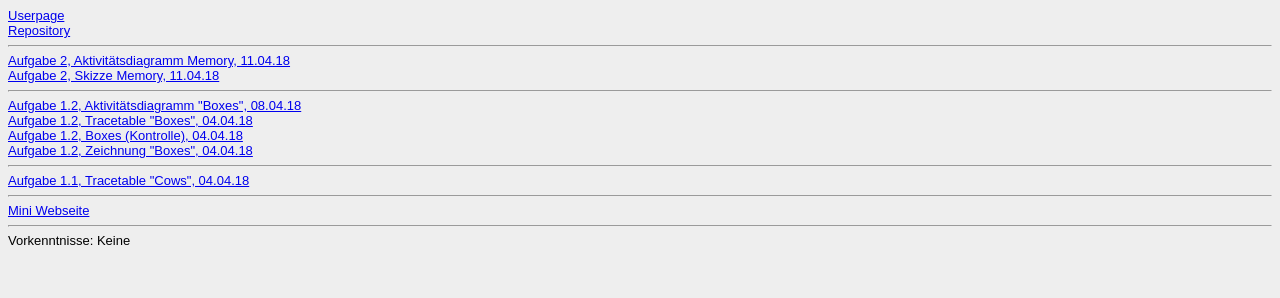
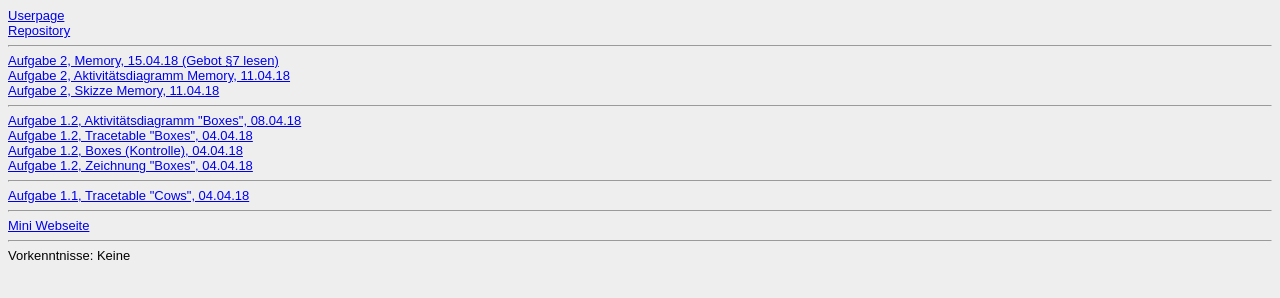
Before and after one commit to FranziskaHeiss/FranziskaHeiss.github.io, a plain HTML site: page Steckbrief/steckbrief.htm in a window 1280 px wide. Drawn offline with Linux system fonts and the light colour scheme.

Commit message:
Aufgabe 2 hinzugefügt

```diff
--- a/Steckbrief/steckbrief.htm
+++ b/Steckbrief/steckbrief.htm
@@ -16,6 +16,7 @@
 
 
 
+<a href="https://franziskaheiss.github.io/EIA2/Aufgabe2/memory_neu/memory_neu.html" target="_blank">Aufgabe 2, Memory, 15.04.18 (Gebot §7 lesen)</a><br>
 <a href="https://franziskaheiss.github.io/EIA2/Aufgabe2/Aktivitätsdiagramm Memory.pdf" target="_blank">Aufgabe 2, Aktivitätsdiagramm Memory, 11.04.18</a><br>
 <a href="https://franziskaheiss.github.io/EIA2/Aufgabe2/Skizze Memory.pdf" target="_blank">Aufgabe 2, Skizze Memory, 11.04.18</a><br>
 <hr>
```
